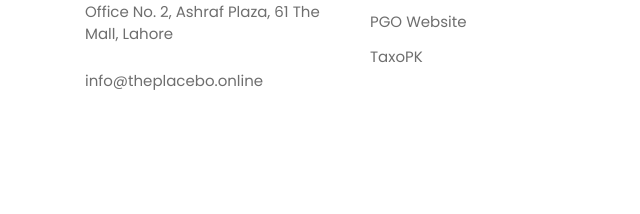
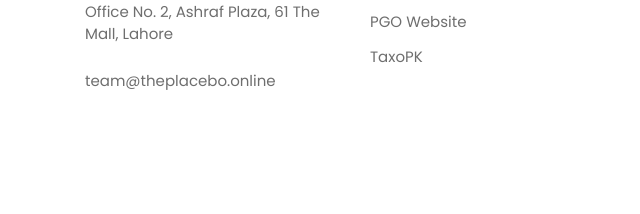
Before and after one commit to fahadkingx7/placebotech, a plain HTML site: page index.html in a window 1280 px wide. Shown: the part 2830-3044 px from the top of the page, 0-640 px from the left. Drawn offline with Linux system fonts and the light colour scheme.

Commit message:
Update index.html

```diff
--- a/index.html
+++ b/index.html
@@ -38,7 +38,7 @@
             <a class="nav-link" href="#case-studies-section">Services</a>
           </li>
           <li class="nav-item btn-contact-us pl-4 pl-lg-0">
-            <a href="mailto:info@theplacebo.online.com" target="_blank"><button class="btn btn-info" data-toggle="modal">Contact Us</button></a>
+            <a href="mailto:team@theplacebo.online.com" target="_blank"><button class="btn btn-info" data-toggle="modal">Contact Us</button></a>
           </li>
         </ul>
       </div>
@@ -226,7 +226,7 @@
             <h4 class="pt-1" data-aos="fade-down">Contact us</h4>
           </div>
           <div data-aos="fade-up">
-            <a href="mailto:info@theplacebo.online" target="_blank"><button class="btn btn-rounded btn-outline-danger">Contact us</button></a>
+            <a href="mailto:team@theplacebo.online" target="_blank"><button class="btn btn-rounded btn-outline-danger">Contact us</button></a>
           </div>
         </div>
       </section>
@@ -237,7 +237,7 @@
             <div class="pt-2">
               <p class="text-muted m-0">The Placebo, A Techology Company</p><br>
               <p class="text-muted m-0">Office No. 2, Ashraf Plaza, 61 The Mall, Lahore</p><br>
-			  <p class="text-muted m-0"><a href="mailto:info@theplacebo.online" target="_blank">info@theplacebo.online</a></p><br>
+			  <p class="text-muted m-0"><a href="mailto:team@theplacebo.online" target="_blank">team@theplacebo.online</a></p><br>
             </div>
           </div>
           <div class="col-12 col-md-6 col-lg-3 grid-margin">
```
